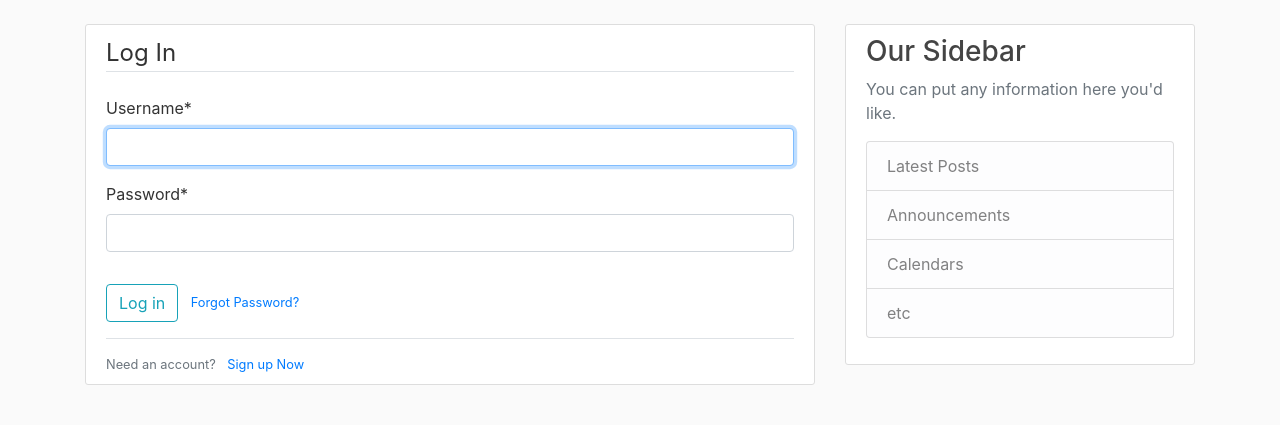
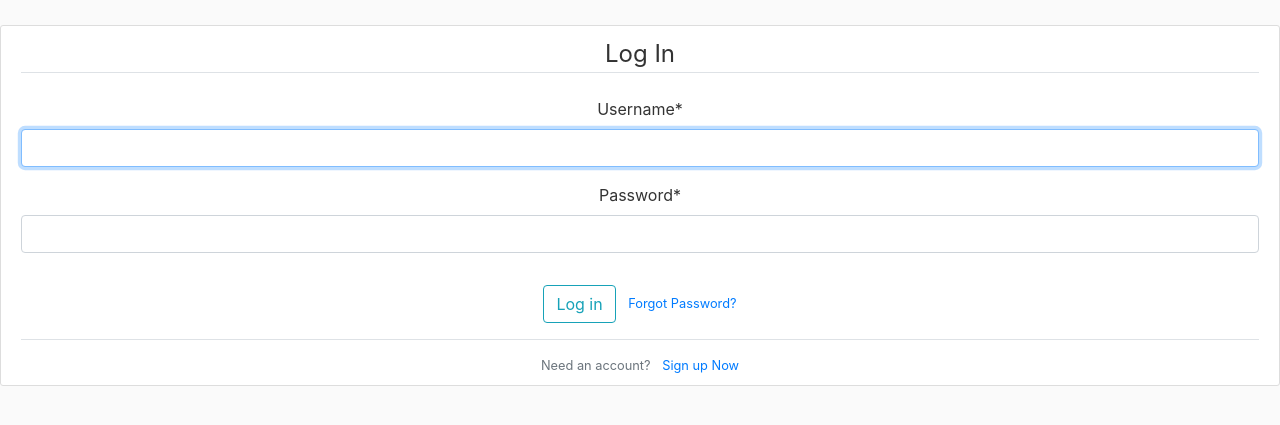
Before and after one commit to derlem/kanarya, a Django app: page /login/ in a window 1280 px wide. Shown: the part 56-481 px from the top of the page. Run offline with Django 3.2, Linux system fonts and the light colour scheme; some libraries are stand-ins or nearby versions.

Commit message:
Improve visual design with better alignments and alert messages

```diff
--- a/game_project/game/templates/game/answer.html
+++ b/game_project/game/templates/game/answer.html
@@ -14,7 +14,7 @@
 
 
 
-	<p>  {{full_sentence}}  </p>
+	<p style="font-size:30px">  {{full_sentence}}  </p>
 	<!-- <p> {{ full_sentence }}  </p> -->
 	<a class="btn btn-outline-info mb-4" href=" {% url 'question' %} ">Next Sentence</a>
 
--- a/game_project/game/templates/game/base.html
+++ b/game_project/game/templates/game/base.html
@@ -50,9 +50,10 @@
 	  </nav>
 	</header>
 
+
 	<main role="main" class="container">
 	  <div class="row">
-	    <div class="col-md-8">
+	    <div class="col-md-12 text-center">
 	   	  {% if messages %}
 
 	   	    {% for message in messages %}
@@ -65,23 +66,14 @@
 
 	   	  {% endif %}
 
-	      {% block content %}{% endblock %}
-	    </div>
-	    <div class="col-md-4">
-	      <div class="content-section">
-	        <h3>Our Sidebar</h3>
-	        <p class='text-muted'>You can put any information here you'd like.
-	          <ul class="list-group">
-	            <li class="list-group-item list-group-item-light">Latest Posts</li>
-	            <li class="list-group-item list-group-item-light">Announcements</li>
-	            <li class="list-group-item list-group-item-light">Calendars</li>
-	            <li class="list-group-item list-group-item-light">etc</li>
-	          </ul>
-	        </p>
-	      </div>
 	    </div>
 	  </div>
 	</main>
+
+
+	<div align="center">
+		{% block content %}{% endblock %}
+	</div>
 
 	<!-- Optional JavaScript -->
     <!-- jQuery first, then Popper.js, then Bootstrap JS -->
--- a/game_project/game/templates/game/question.html
+++ b/game_project/game/templates/game/question.html
@@ -1,7 +1,7 @@
 {% extends 'game/base.html' %}
 {% block content %}
 
-	<p> {{ half_sentence }} <b>({{clitic}})</b> </p>
+	<p style="font-size:30px"> {{ half_sentence }} <b>({{clitic}})</b> </p>
 	<!--
 	<a class="btn btn-outline-info mb-4" href=" {% url 'question' %} ">Next Sentence</a>
 	-->
@@ -12,8 +12,8 @@
  		<input type="submit" name="decision" value="yes">
  		<input type="submit" name="decision" value="no">
  		-->
- 		<button type="submit" name="decision" value="ADJACENT" >Bitişik Yazılmalı</button>
- 		<button type="submit" name="decision" value="SEPARATE" >Ayrı Yazılmalı</button>
+ 		<button type="submit" name="decision" value="ADJACENT" class="btn btn-outline-info mb-4">Bitişik Yazılmalı</button>
+ 		<button type="submit" name="decision" value="SEPARATE" class="btn btn-outline-info mb-4">Ayrı Yazılmalı</button>
 
 	</form>
 	{{ decision }}
--- a/game_project/game_project/settings.py
+++ b/game_project/game_project/settings.py
@@ -11,6 +11,7 @@ https://docs.djangoproject.com/en/3.0/ref/settings/
 """
 
 import os
+from django.contrib.messages import constants as messages
 
 # Build paths inside the project like this: os.path.join(BASE_DIR, ...)
 BASE_DIR = os.path.dirname(os.path.dirname(os.path.abspath(__file__)))
@@ -138,3 +139,7 @@ EMAIL_PORT = 587
 EMAIL_USE_TLS = True
 EMAIL_HOST_USER = os.environ.get('EMAIL_USER')
 EMAIL_HOST_PASSWORD = os.environ.get('EMAIL_PASS')
+
+MESSAGE_TAGS = {
+    messages.ERROR: 'danger',
+}
```
